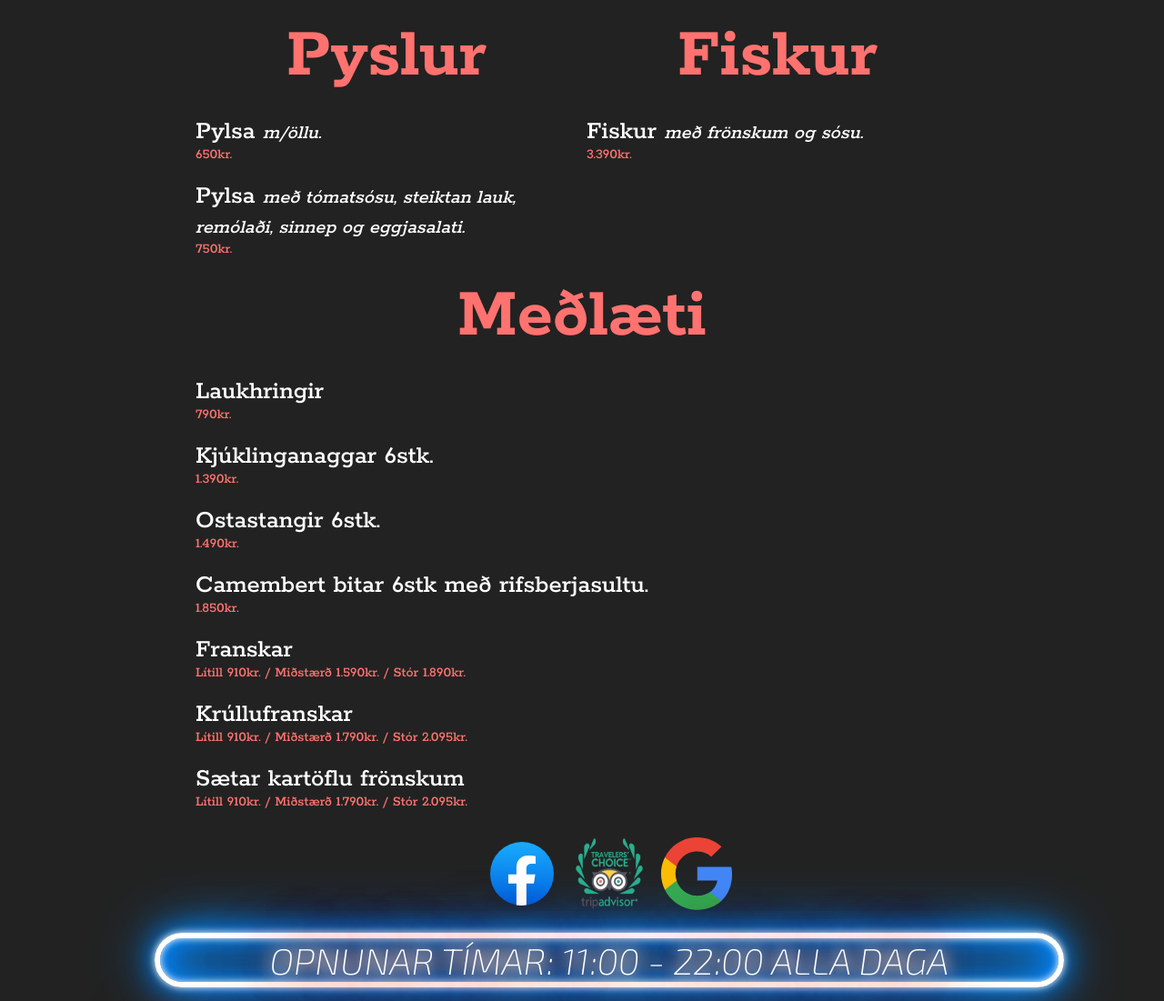
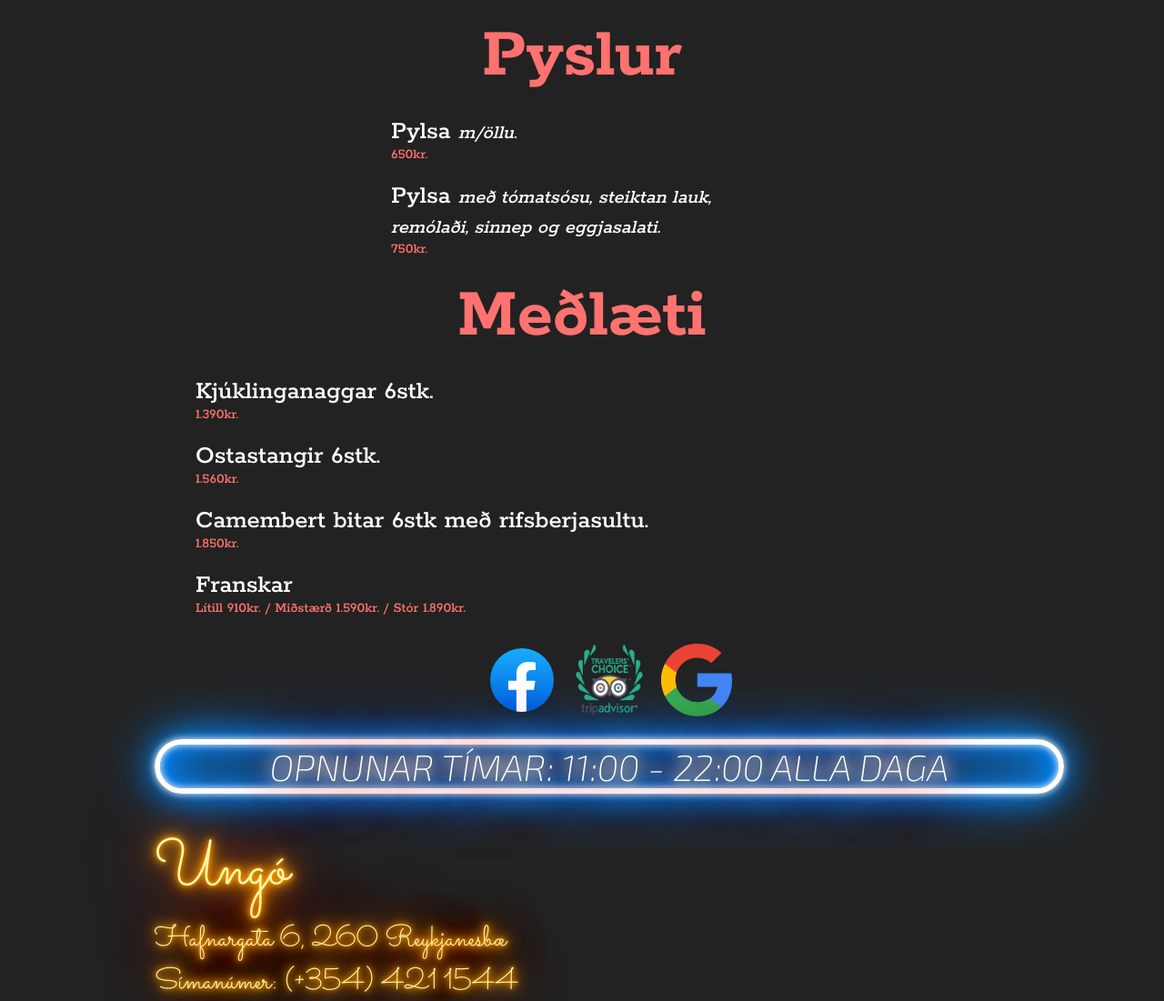
Before and after one commit to UngoKef/ungo.github.io, a website: page index.html in a window 1280 px wide. Shown: the part 4301-5402 px from the top of the page at 91% size. Drawn offline with Linux system fonts and the light colour scheme.

Commit message:
laga verð menu

```diff
--- a/index.html
+++ b/index.html
@@ -353,32 +353,32 @@
               </div>
             </div>
 
-            <div class="pylsurOgFiskur__container--right">
-              <div class="pylsurOgFiskur__header">
-                <h1>Fiskur</h1>
-              </div>
-              <div class="pylsurOgFiskur__items">
-                <div class="nafn"><span>Fiskur</span> <em class="italicAndSmaller">með frönskum og sósu.</em></div>
-                <div class="verd">3.390kr.</div>
-              </div>
-            </div>
+            <!-- <div class="pylsurOgFiskur__container--right"> -->
+            <!--   <div class="pylsurOgFiskur__header"> -->
+            <!--     <h1>Fiskur</h1> -->
+            <!--   </div> -->
+            <!--   <div class="pylsurOgFiskur__items"> -->
+            <!--     <div class="nafn"><span>Fiskur</span> <em class="italicAndSmaller">með frönskum og sósu.</em></div> -->
+            <!--     <div class="verd">3.390kr.</div> -->
+            <!--   </div> -->
+            <!-- </div> -->
           </div>
         </div>
         <div class="medlaeti">
           <div class="medlaeti__header">
             <h1>Meðlæti</h1>
           </div>
-          <div class="medlaeti__items">
-            <div class="nafn">Laukhringir</div>
-            <div class="verd">790kr.</div>
-          </div>
+          <!-- <div class="medlaeti__items"> -->
+          <!--   <div class="nafn">Laukhringir</div> -->
+          <!--   <div class="verd">750kr.</div> -->
+          <!-- </div> -->
           <div class="medlaeti__items">
             <div class="nafn">Kjúklinganaggar 6stk.</div>
             <div class="verd">1.390kr.</div>
           </div>
           <div class="medlaeti__items">
             <div class="nafn">Ostastangir 6stk.</div>
-            <div class="verd">1.490kr.</div>
+            <div class="verd">1.560kr.</div>
           </div>
           <div class="medlaeti__items">
             <div class="nafn">Camembert bitar 6stk með rifsberjasultu.</div>
@@ -388,14 +388,14 @@
             <div class="nafn">Franskar</div>
             <div class="verd">Lítill 910kr. / Miðstærð 1.590kr. / Stór 1.890kr.</div>
           </div>
-          <div class="medlaeti__items">
-            <div class="nafn">Krúllufranskar</div>
-            <div class="verd">Lítill 910kr. / Miðstærð 1.790kr. / Stór 2.095kr.</div>
-          </div>
-          <div class="medlaeti__items">
-            <div class="nafn">Sætar kartöflu frönskum</div>
-            <div class="verd">Lítill 910kr. / Miðstærð 1.790kr. / Stór 2.095kr.</div>
-          </div>
+          <!-- <div class="medlaeti__items"> -->
+          <!--   <div class="nafn">Krúllufranskar</div> -->
+          <!--   <div class="verd">Lítill 910kr. / Miðstærð 1.790kr. / Stór 2.095kr.</div> -->
+          <!-- </div> -->
+          <!-- <div class="medlaeti__items"> -->
+          <!--   <div class="nafn">Sætar kartöflu frönskum</div> -->
+          <!--   <div class="verd">Lítill 910kr. / Miðstærð 1.790kr. / Stór 2.095kr.</div> -->
+          <!-- </div> -->
         </div>
       </div>
     </main>
```
